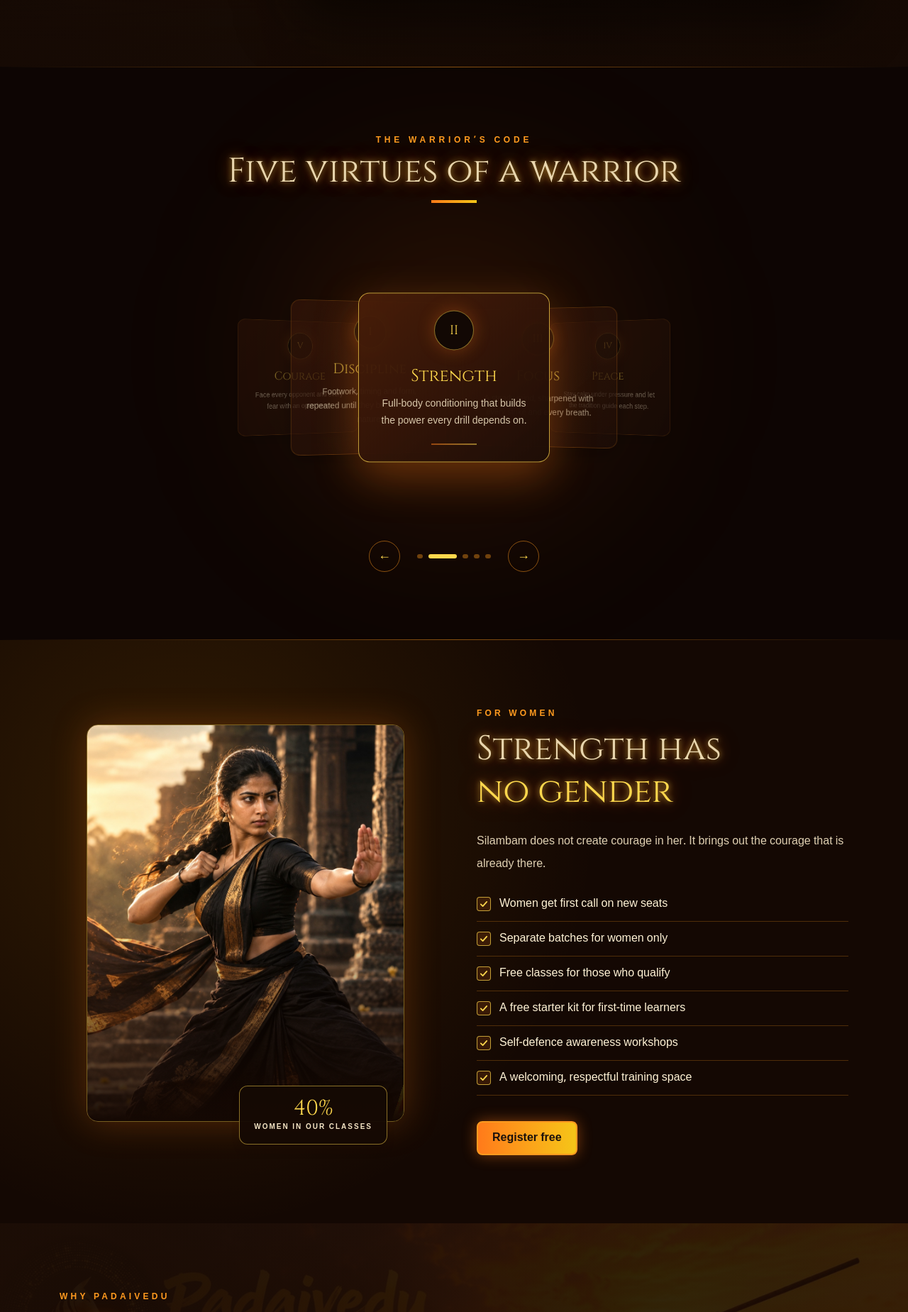
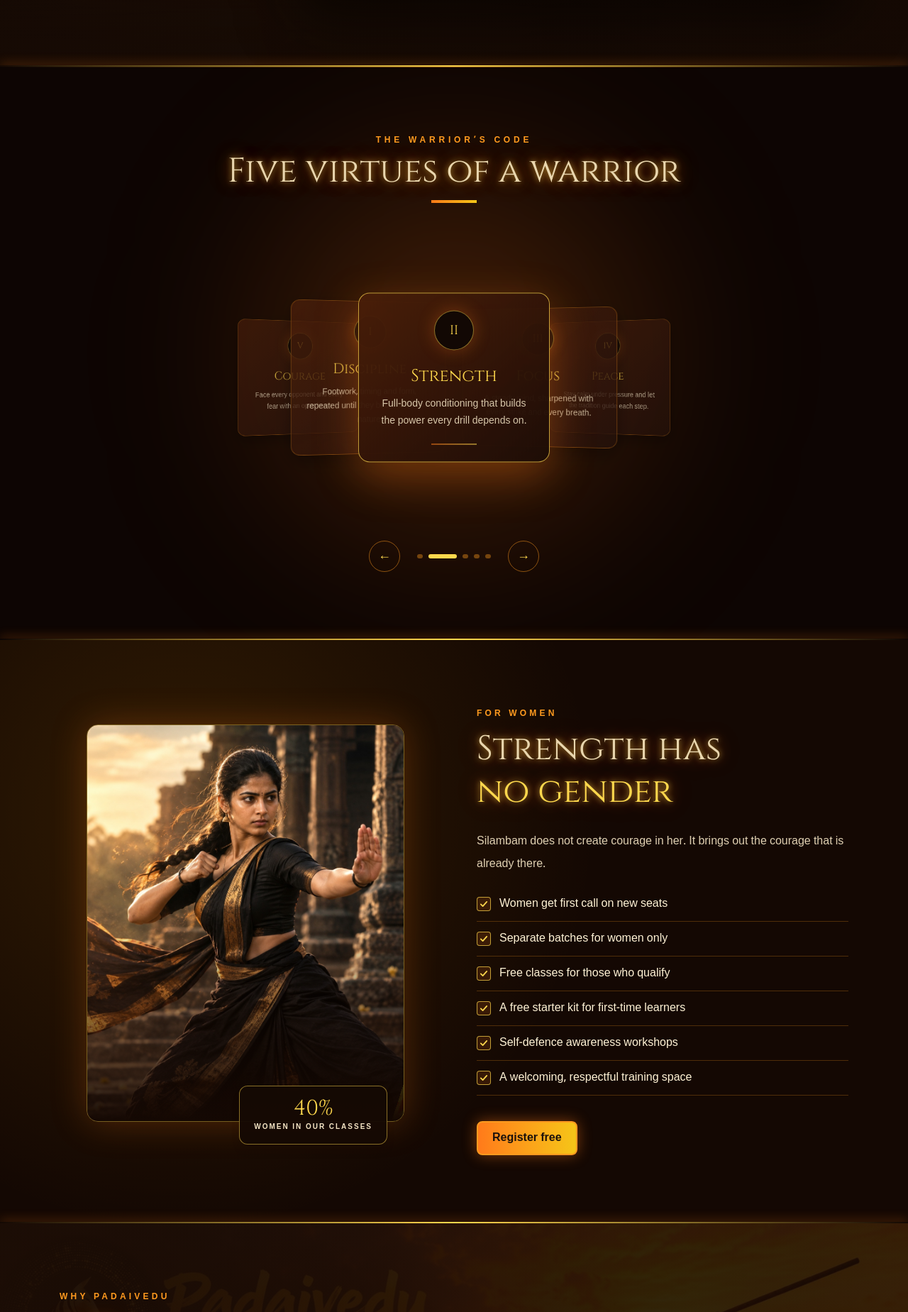
Before and after one commit to CyberCodersHub/Yudhakalam, a Next.js app: page / in a window 1280 px wide. Shown: the part 2850-4699 px from the top of the page at 71% size. Built offline with nearby package versions, Linux system fonts and the light colour scheme.

Commit message:
Add golden line, line spark, lighter virtues section

```diff
--- a/src/app/page.tsx
+++ b/src/app/page.tsx
@@ -2,6 +2,7 @@
 
 import Image from "next/image";
 import Link from "next/link";
+
 import { useEffect, useRef, useState, type CSSProperties, type ReactNode } from "react";
 
 // ---------- Edit all content here ----------
@@ -713,6 +714,7 @@ function About() {
       </div>
 
       <div className="absolute bottom-0 left-0 right-0 h-[2px] bg-gradient-to-r from-transparent via-[#FFD84D] to-transparent shadow-[0_0_15px_#FF7A18]" />
+
     </section>
   );
 }
@@ -863,6 +865,8 @@ function Training() {
           </div>
         </div>
       </div>
+      <div className="absolute bottom-0 left-0 right-0 h-[2px] bg-gradient-to-r from-transparent via-[#FFD84D] to-transparent shadow-[0_0_15px_#FF7A18]" />
+
     </section>
   );
 }
@@ -892,7 +896,7 @@ function Virtues() {
     >
       {/* Warm glow */}
       <div aria-hidden className="pointer-events-none absolute inset-0">
-        <div className="absolute left-1/2 top-1/2 h-[480px] w-[480px] -translate-x-1/2 -translate-y-1/2 rounded-full bg-[#FF7A18]/10 blur-[80px] sm:blur-[120px]" />
+        <div className="absolute left-1/2 top-1/2 h-[520px] w-[520px] -translate-x-1/2 -translate-y-1/2 rounded-full bg-[#FF7A18]/20 blur-[90px] sm:blur-[130px]" />
         <div className="absolute inset-x-0 top-0 h-px bg-gradient-to-r from-transparent via-[#FF9A1F]/50 to-transparent" />
         <div className="absolute inset-x-0 bottom-0 h-px bg-gradient-to-r from-transparent via-[#FF9A1F]/50 to-transparent" />
       </div>
@@ -932,14 +936,16 @@ function Virtues() {
                 className={`absolute left-1/2 top-1/2 w-[230px] rounded-2xl border p-6 text-center transition-all duration-700 ease-out sm:w-[270px] ${
                   isActive
                     ? "cursor-default border-[#FFD84D]/70 bg-gradient-to-br from-[#4A1E08]/95 to-[#1E0D06]/98 shadow-[0_20px_60px_rgba(255,122,24,0.35)]"
-                    : "cursor-pointer border-[#FF9A1F]/30 bg-gradient-to-br from-[#3A1607]/80 to-[#1E0D06]/85 shadow-[0_10px_30px_rgba(0,0,0,0.4)]"
+                    : "cursor-pointer border-[#FF9A1F]/35 bg-gradient-to-br from-[#4A1E08]/85 to-[#24100A]/90 shadow-[0_10px_30px_rgba(0,0,0,0.4)]"
+                    //"cursor-pointer border-[#FF9A1F]/30 bg-gradient-to-br from-[#3A1607]/80 to-[#1E0D06]/85 shadow-[0_10px_30px_rgba(0,0,0,0.4)]"
                 }`}
                 style={{
                   transform: `translate(-50%, -50%) translateX(${offset * 130}px) translateZ(${-abs * 120}px) rotateY(${-offset * 16}deg) scale(${1 - abs * 0.1})`,
-                  opacity: 1 - abs * 0.28,
+                  opacity: 1 - abs * 0.12,
                   zIndex: 10 - abs,
                 }}
               >
+
                 {/* Roman numeral badge */}
                 <div className="mx-auto grid h-14 w-14 place-items-center rounded-full border border-[#FFD84D]/50 bg-[#120804] font-display text-lg text-[#FFD84D] shadow-[0_0_25px_rgba(255,122,24,0.3)]">
                   {ROMAN[i]}
@@ -995,6 +1001,8 @@ function Virtues() {
           </button>
         </div>
       </div>
+      <div className="absolute bottom-0 left-0 right-0 h-[2px] bg-gradient-to-r from-transparent via-[#FFD84D] to-transparent shadow-[0_0_15px_#FF7A18]" />
+
     </section>
   );
 }
@@ -1090,6 +1098,8 @@ function Women() {
           </div>
         </div>
       </div>
+      <div className="absolute bottom-0 left-0 right-0 h-[2px] bg-gradient-to-r from-transparent via-[#FFD84D] to-transparent shadow-[0_0_15px_#FF7A18]" />
+
     </section>
   );
 }
@@ -1169,6 +1179,8 @@ function Why() {
           ))}
         </ol>
       </div>
+      <div className="absolute bottom-0 left-0 right-0 h-[2px] bg-gradient-to-r from-transparent via-[#FFD84D] to-transparent shadow-[0_0_15px_#FF7A18]" />
+
     </section>
   );
 }
@@ -1213,6 +1225,8 @@ function Achievements() {
           </div>
         </div>
       </div>
+      <div className="absolute bottom-0 left-0 right-0 h-[2px] bg-gradient-to-r from-transparent via-[#FFD84D] to-transparent shadow-[0_0_15px_#FF7A18]" />
+
     </section>
   );
 }
@@ -1285,6 +1299,8 @@ function Events() {
           </Btn>
         </div>
       </div>
+      <div className="absolute bottom-0 left-0 right-0 h-[2px] bg-gradient-to-r from-transparent via-[#FFD84D] to-transparent shadow-[0_0_15px_#FF7A18]" />
+
     </section>
   );
 }
@@ -1360,6 +1376,9 @@ function Join() {
           <Btn href="#training">Browse programs</Btn>
         </div>
       </div>
+
+      <div className="absolute bottom-0 left-0 right-0 h-[2px] bg-gradient-to-r from-transparent via-[#FFD84D] to-transparent shadow-[0_0_15px_#FF7A18]"/>
+
     </section>
   );
 }
@@ -1380,7 +1399,7 @@ function Footer() {
       {/* Rising sun: molten gold arc from the top edge */}
       <div
         aria-hidden
-        className="pointer-events-none absolute bottom-0 left-1/2 h-[420px] w-[900px] max-w-[160%] -translate-x-1/2 rounded-t-full bg-[radial-gradient(ellipse_at_50%_100%,#FFE27A_0%,#FFB020_15%,#FF7A18_22%,transparent_50%)] opacity-80 blur-2xl"
+        className="pointer-events-none absolute bottom-0 left-1/2 h-[420px] w-[900px] max-w-[160%] -translate-x-1/2 rounded-t-full bg-[radial-gradient(ellipse_at_50%_100%,#FFE27A_0%,#FFB020_15%,#FF7A18_22%,transparent_50%)] opacity-50 blur-3xl"
       />
 
       {/* Rays fanning out like a spinning staff */}
@@ -1410,15 +1429,9 @@ function Footer() {
         <span className="absolute left-[30%] top-[62%] h-1 w-1 rounded-full bg-[#FFD84D] shadow-[0_0_10px_3px_rgba(255,216,77,0.7)]" />
         <span className="absolute left-[58%] top-[30%] h-1 w-1 rounded-full bg-[#FF7A18] shadow-[0_0_10px_3px_rgba(255,122,24,0.7)]" />
         <span className="absolute left-[78%] top-[55%] h-1.5 w-1.5 rounded-full bg-[#FFB020] shadow-[0_0_12px_4px_rgba(255,160,30,0.7)]" />
-        <span className="absolute left-[92%] top-[25%] h-1 w-1 rounded-full bg-[#FFD84D] shadow-[0_0_10px_3px_rgba(255,216,77,0.7)]" />
+        <span className="absolute left-[80%] top-[25%] h-1 w-1 rounded-full bg-[#FFD84D] shadow-[0_0_10px_3px_rgba(255,216,77,0.7)]" />
       </div>
 
-      {/* Glowing gold divider with diamond */}
-      <div className="absolute left-0 right-0 top-0 flex items-center justify-center">
-        <span className="h-px flex-1 bg-gradient-to-r from-transparent via-[#FFD84D] to-[#FF8A1F]" />
-        <span className="mx-3 h-3 w-3 rotate-45 border border-[#FFF3B0] bg-[#FF7A18] shadow-[0_0_18px_6px_rgba(255,160,30,0.8)]" />
-        <span className="h-px flex-1 bg-gradient-to-l from-transparent via-[#FFD84D] to-[#FF8A1F]" />
-      </div>
 
       {/* Content */}
       <div className="relative z-10">
```
Also changed, not shown: src/app/globals.css (line endings or trailing spaces).
